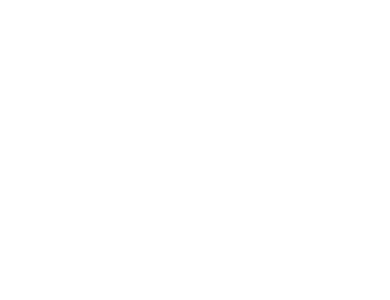
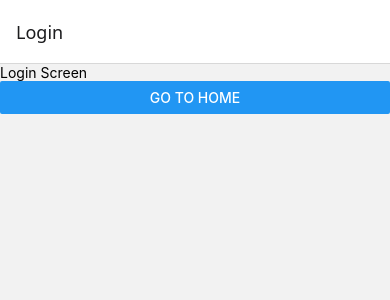
Before and after one commit to murad403/second-app, a React Native app: screen /Login in a window 390 px wide. Shown: the top 300 px of the page. Built offline with nearby package versions, Linux system fonts and the light colour scheme.

Commit message:
Implement navigation with Login screen and update ResponsiveLayout for navigation

```diff
--- a/App.tsx
+++ b/App.tsx
@@ -1,7 +1,11 @@
 import React from 'react'
-import { Platform, ScrollView, StatusBar, StyleSheet, Text, View } from 'react-native'
+import { Platform, StatusBar, StyleSheet, View } from 'react-native'
 import ResponsiveLayout from './src/components/ResponsiveLayout'
-import WebsiteShow from './src/components/WebsiteShow'
+import { NavigationContainer } from '@react-navigation/native'
+import { createNativeStackNavigator } from '@react-navigation/native-stack'
+import Login from './src/components/Login'
+
+const Stack = createNativeStackNavigator()
 
 
 const App = () => {
@@ -12,23 +16,12 @@
       <StatusBar translucent backgroundColor="transparent" barStyle="dark-content" />
       <View style={[styles.statusBarArea, { height: statusBarHeight }]} />
 
-      <ScrollView style={styles.scrollView} contentContainerStyle={styles.content}>
-      {/* <View>
-        <Text style={{color: "red"}}>React Native</Text>
-      </View>
-
-      <Mounted/> */}
-
-      {/* <ResponsiveLayout/> */}
-
-
-      {/* <Dialog /> */}
-
-      {/* <Press /> */}
-
-      {/* <WebsiteShow/> */}
-
-      </ScrollView>
+      <NavigationContainer>
+        <Stack.Navigator initialRouteName='Login'>
+          <Stack.Screen name="Home" component={ResponsiveLayout} />
+          <Stack.Screen name="Login" component={Login} />
+        </Stack.Navigator>
+      </NavigationContainer>
     </View>
   )
 }
@@ -36,16 +29,10 @@
 const styles = StyleSheet.create({
   container: {
     flex: 1,
-    backgroundColor: 'black ',
+    backgroundColor: 'black',
   },
   statusBarArea: {
     backgroundColor: '#61dafb',
-  },
-  scrollView: {
-    flex: 1,
-  },
-  content: {
-    flexGrow: 1,
   },
 })
 
--- a/package.json
+++ b/package.json
@@ -11,9 +11,12 @@
   },
   "dependencies": {
     "@react-native/new-app-screen": "0.84.1",
+    "@react-navigation/native": "^7.2.2",
+    "@react-navigation/native-stack": "^7.14.10",
     "react": "19.2.3",
     "react-native": "0.84.1",
-    "react-native-safe-area-context": "^5.5.2",
+    "react-native-safe-area-context": "^5.7.0",
+    "react-native-screens": "^4.24.0",
     "react-native-webview": "^13.16.1"
   },
   "devDependencies": {
--- /dev/null
+++ b/src/components/Login.tsx
@@ -0,0 +1,13 @@
+import React from 'react'
+import { Button, Text, View } from 'react-native'
+
+const Login = (props) => {
+  return (
+    <View>
+      <Text>Login Screen</Text>
+      <Button title="Go to Home" onPress={() => props.navigation.navigate("Home")} />
+    </View>
+  )
+}
+
+export default Login
--- a/src/components/ResponsiveLayout.tsx
+++ b/src/components/ResponsiveLayout.tsx
@@ -1,7 +1,7 @@
 import React, { useState } from 'react'
 import { ActivityIndicator, Button, StyleSheet, Text, TouchableHighlight, TouchableOpacity, View } from 'react-native'
 
-const ResponsiveLayout = () => {
+const ResponsiveLayout = (props) => {
     const [active, setActive] = useState(1);
     const [radioActive, setRadioActive] = useState(2);
 
@@ -17,8 +17,8 @@
         <View style={styles.mainBox}>
             <View style={styles.box1}>
                 <View style={styles.innerBox1}>
-                    <TouchableHighlight>
-                        <Text style={styles.button}>Button</Text>
+                    <TouchableHighlight onPress={() => props.navigation.navigate("Login")}>
+                        <Text style={styles.button}>Go to Login</Text>
                     </TouchableHighlight>
                     <TouchableHighlight>
                         <Text style={[styles.button, styles.primary]}>Primary</Text>
```
Also changed, not shown: 1 other file (tests, documents, lock files or other folders).
